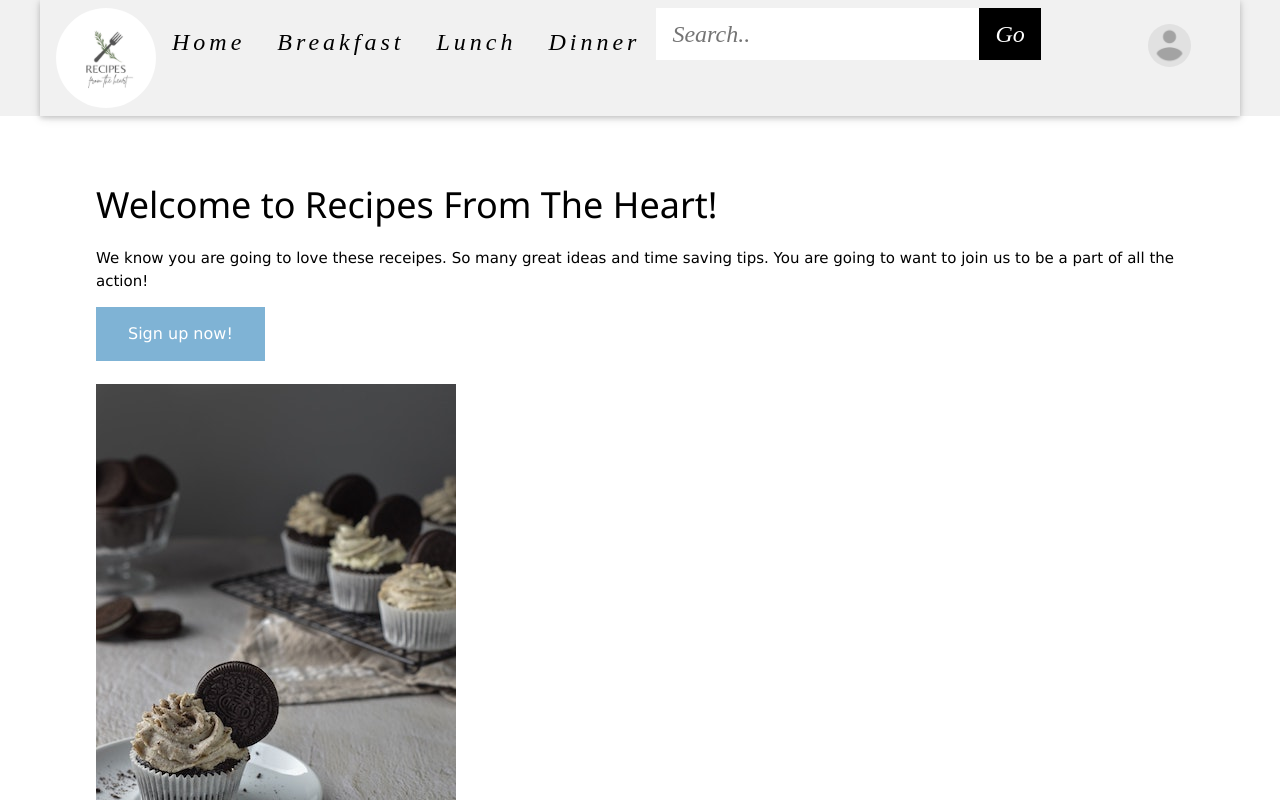
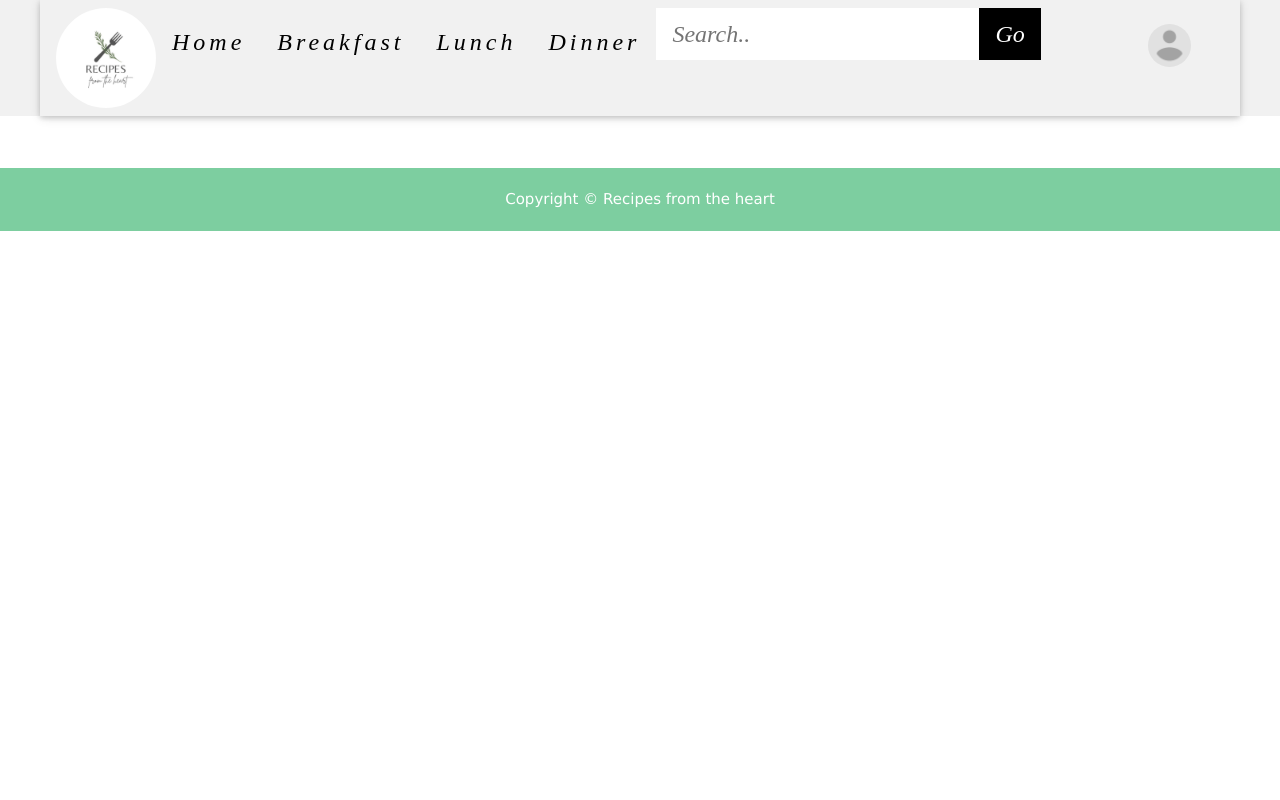
Before and after one commit to bethel-school-of-technology/team-west-codes-frontend, an Angular app in the folder RecipesFromTheHeart/: page / in a window 1280 px wide. Shown: the top 800 px of the page. Built offline with nearby package versions, Linux system fonts and the light colour scheme.

Commit message:
fixed a problem with the page adding more space

```diff
--- a/RecipesFromTheHeart/src/app/app.component.html
+++ b/RecipesFromTheHeart/src/app/app.component.html
@@ -9,7 +9,7 @@
 
 
   <router-outlet></router-outlet>
-  <app-home-page></app-home-page>
+  <!-- <app-home-page></app-home-page> -->
   <!-- <app-view-recipe></app-view-recipe> -->
 
 
```
